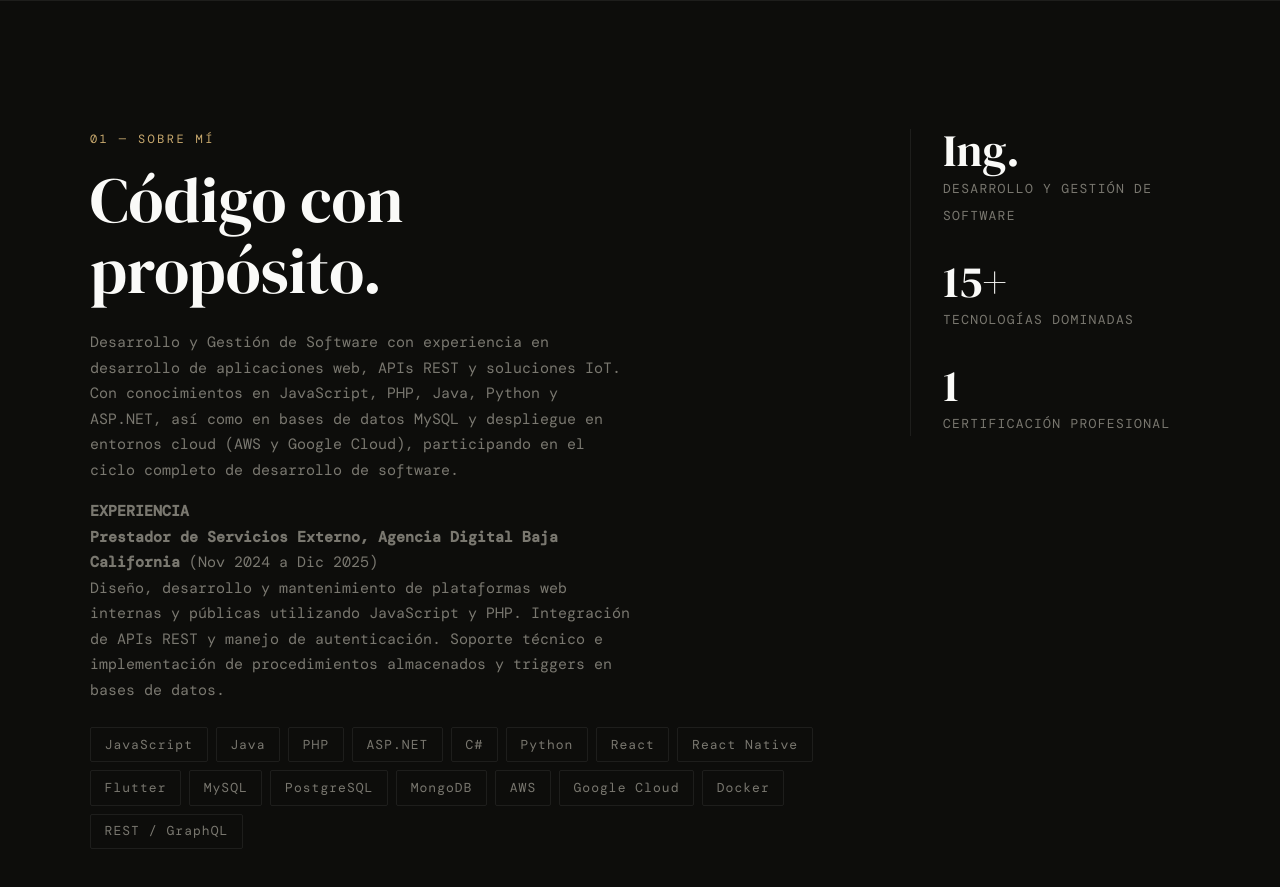
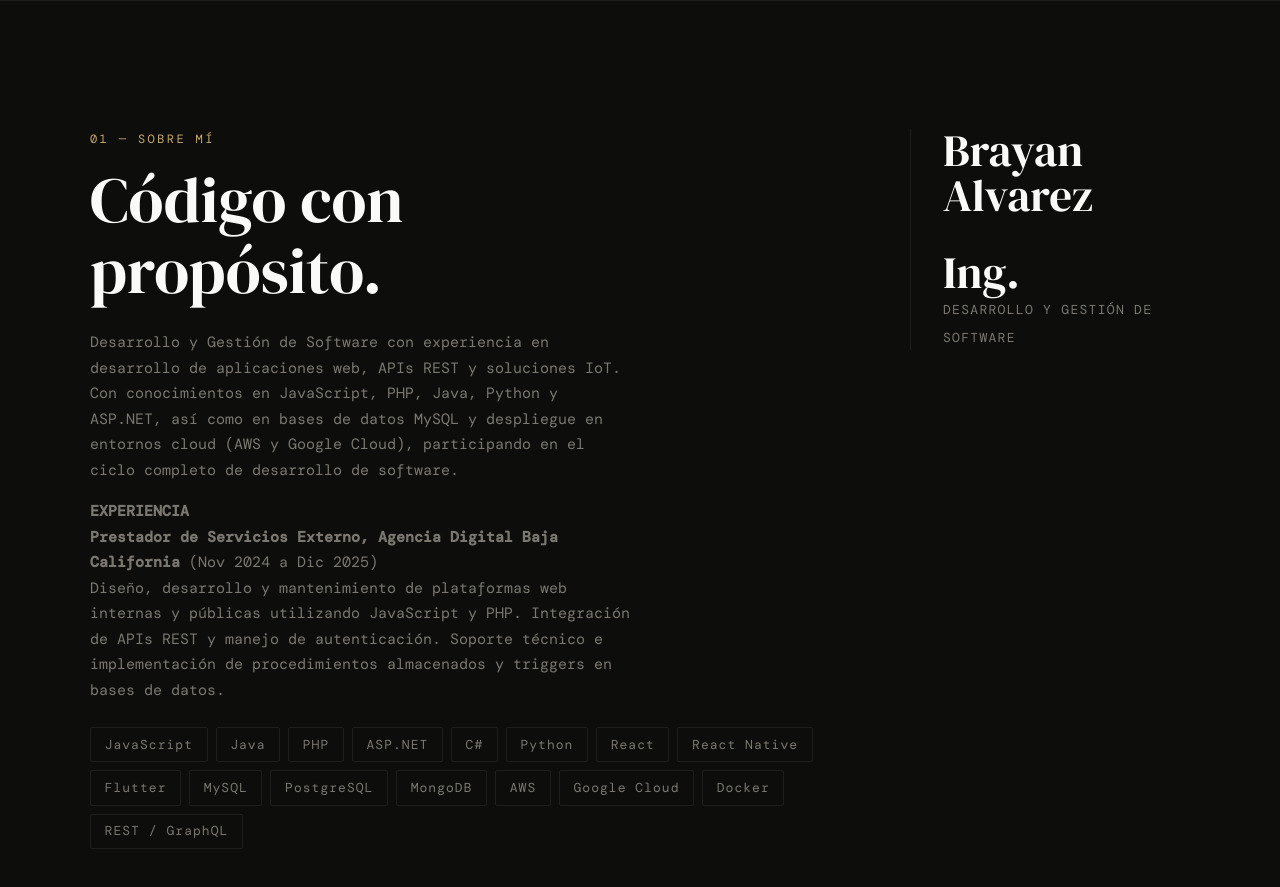
Before and after one commit to BrayanAlv/Portafolio-brayanAlvz, a React app: page / in a window 1280 px wide. Shown: the part 800-1687 px from the top of the page. Built offline with nearby package versions, Linux system fonts and the light colour scheme; the HTML template or start-up script is replaced by a standard one; a web font is replaced by a local one.

Commit message:
imagnes v5

```diff
--- a/src/App.jsx
+++ b/src/App.jsx
@@ -214,7 +214,7 @@ function About() {
             </div>
           </div>
            <div className="about-stats">
-             {[["Ing.", "Desarrollo y Gestión de Software"], ["15+", "tecnologías dominadas"], ["1", "certificación profesional"]].map(([n, l]) => (
+             {[["Brayan Alvarez"], ["Ing.", "Desarrollo y Gestión de Software"]].map(([n, l]) => (
                  <div key={n} className="stat">
                    <span className="stat-n">{n}</span>
                    <span className="stat-l">{l}</span>
```
